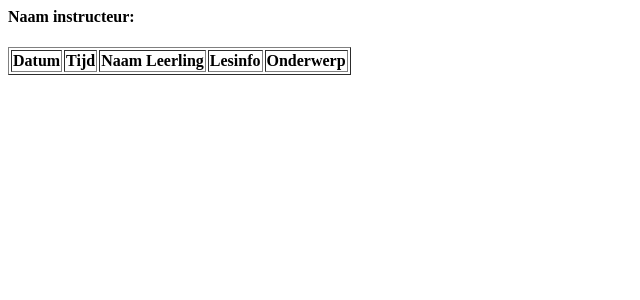
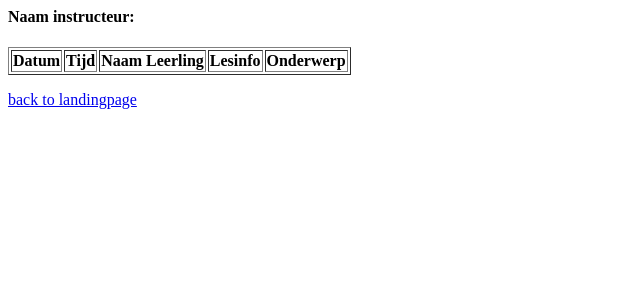
Before and after one commit to LeloAhmetovic/mvc-oop-pdo-toets-userstory, a PHP site: page /app/views/lessen/index.php in a window 1280 px wide. Shown: the top 300 px of the page, without its empty margins (0-640 px from the left). Run offline with PHP 8.4, Linux system fonts and the light colour scheme; the template is opened without the code that fills it, so the values that code supplies are empty; some libraries are stand-ins or nearby versions.

```diff
--- a/app/views/lessen/index.php
+++ b/app/views/lessen/index.php
@@ -13,3 +13,5 @@
         <?= $data['rows']; ?>
     </tbody>
 </table>
+
+<p><a href="<?= URLROOT; ?>/landingpages/index">back to landingpage</a></p>
```
